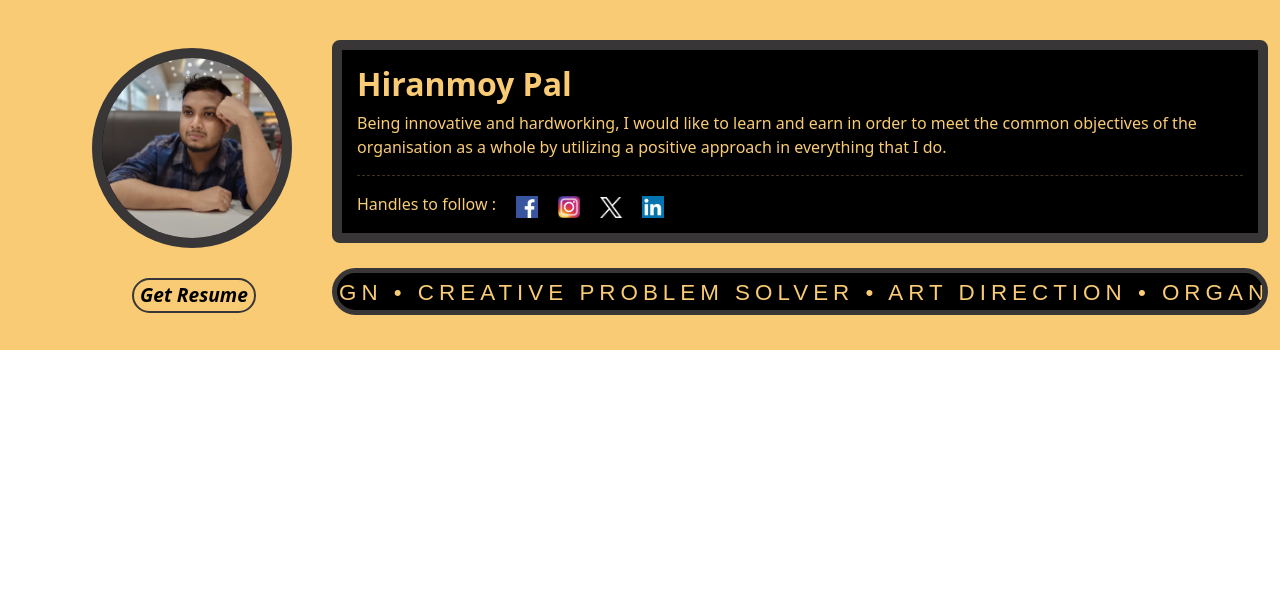
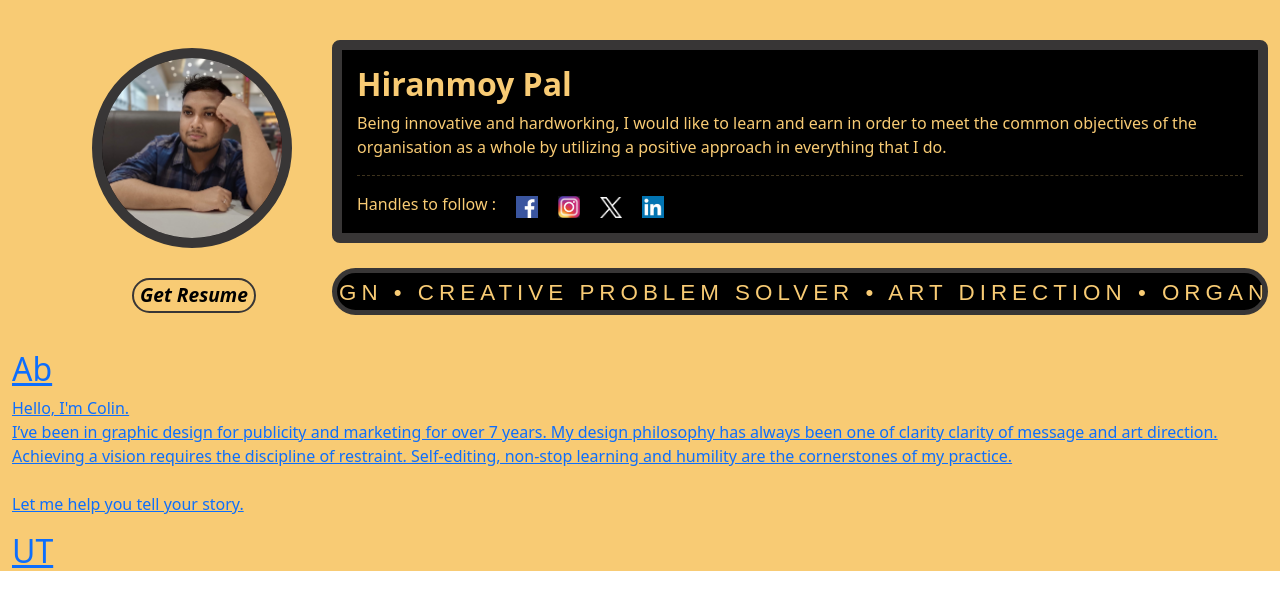
Before and after one commit to hiranmoy-pal/Hiranmoy_Portfolio, an Angular app: page / in a window 1280 px wide. Shown: the top 610 px of the page. Built offline with nearby package versions, Linux system fonts and the light colour scheme.

Commit message:
Working on About section

```diff
--- a/src/app/app.component.html
+++ b/src/app/app.component.html
@@ -38,4 +38,16 @@
       </div>
     </div>
   </div>
+  <div class="about">
+    <a href="">
+      <h2 class="h2---text">Ab</h2>
+      <div class="h2---o about">
+        <p class="paragraph">Hello, I'm Colin. <br>I’ve been in graphic design for
+          publicity and marketing for over 7 years. My design philosophy has always been one of clarity clarity of
+          message and art direction. Achieving a vision requires the discipline of restraint. Self-editing, non-stop
+          learning and humility are the cornerstones of my practice. <br><br>Let me help you tell your story. </p>
+      </div>
+      <h2 class="h2---text">UT</h2>
+    </a>
+  </div>
 </div>
--- a/src/app/app.component.scss
+++ b/src/app/app.component.scss
@@ -94,7 +94,6 @@
             margin-bottom: 1px;
             font-family: Beckman, sans-serif;
             font-size: 1.4em;
-            font-height: 1.1em;
         }
 
         @keyframes marquee {
@@ -109,3 +108,10 @@
     }
 
 }
+
+.about{
+
+}
+.about:hover {
+    background-color: #fff;
+}
--- a/src/app/app.component.ts
+++ b/src/app/app.component.ts
@@ -38,4 +38,5 @@ export class AppComponent {
         document.body.removeChild(this.a);
       });
   }
+
 }
```
